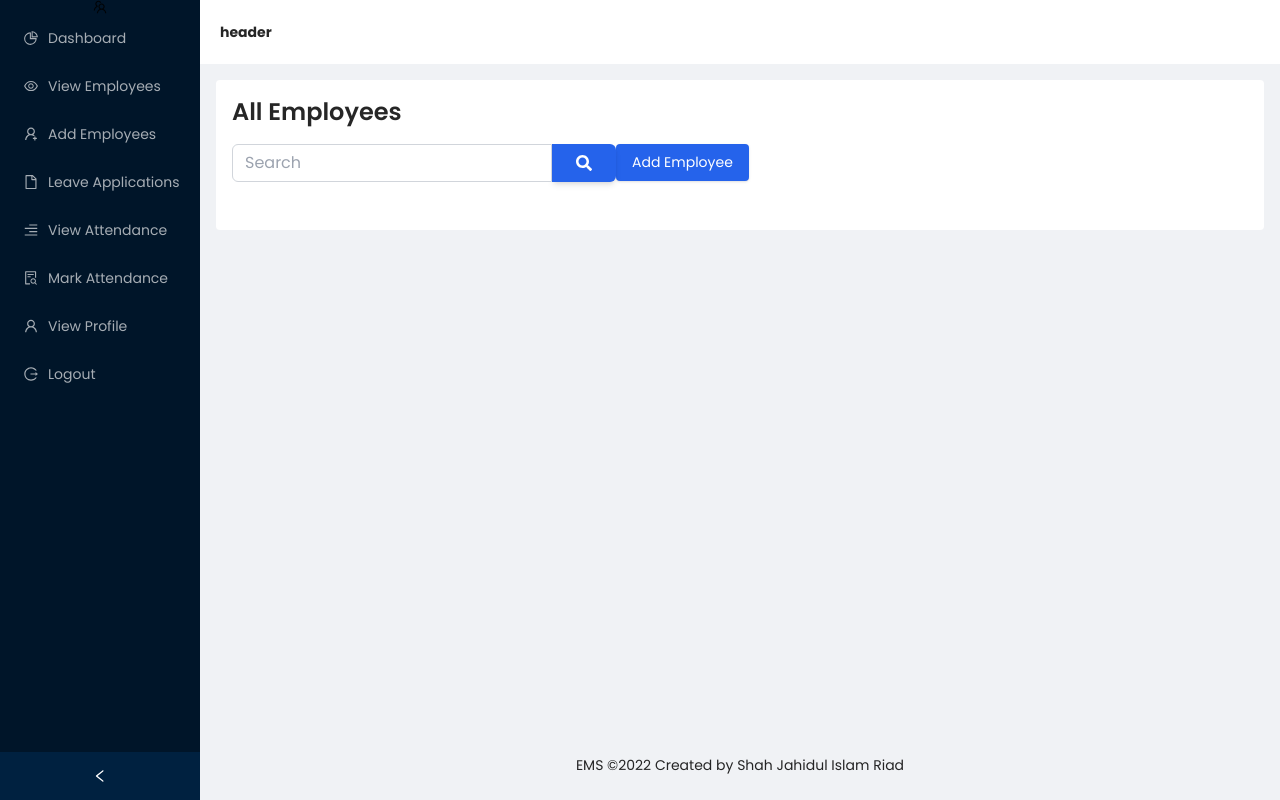
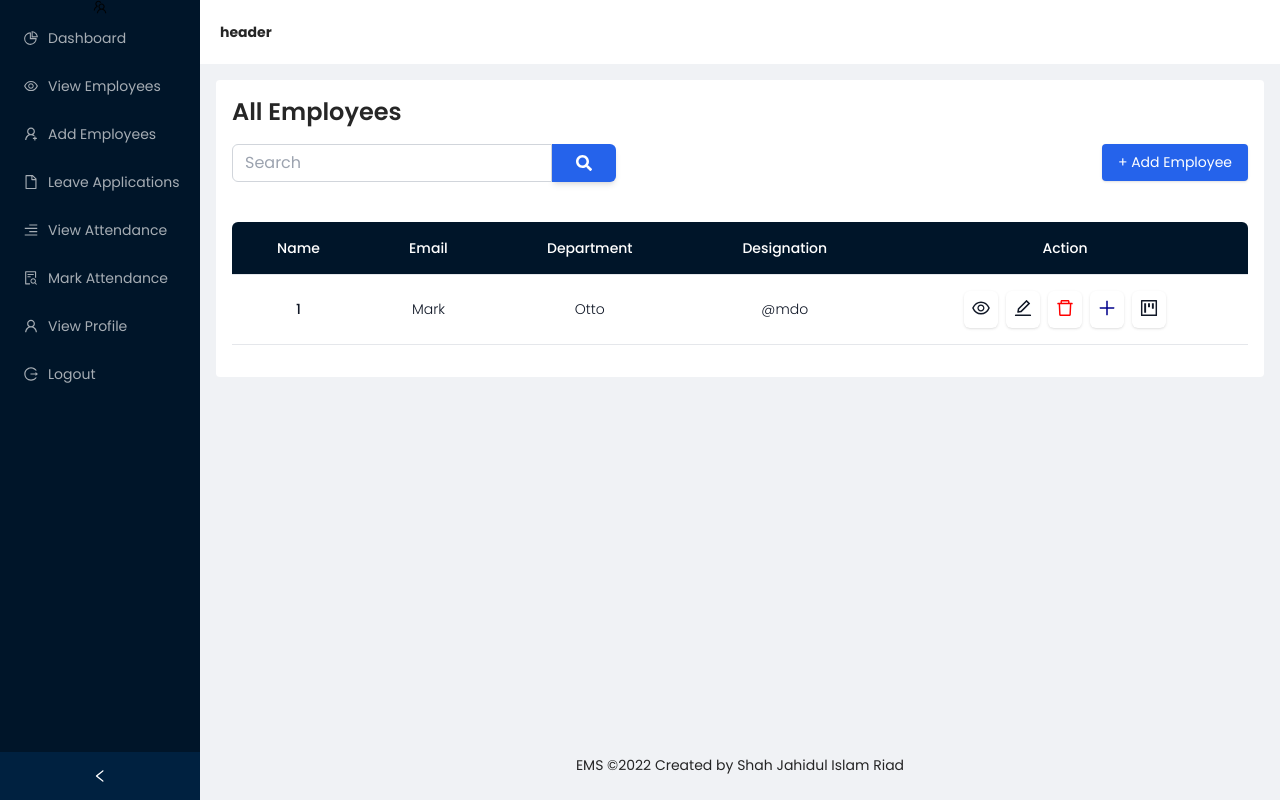
Before and after one commit to shahriad00/EMS-frontend, a React (Create React App) app: page /all-employees in a window 1280 px wide. Built offline with nearby package versions, Linux system fonts and the light colour scheme.

Commit message:
table added

```diff
--- /dev/null
+++ b/src/Components/AllEmployee/Table/AllEmployeeTable.js
@@ -0,0 +1,115 @@
+import {
+    DeleteOutlined,
+    EditOutlined,
+    EyeOutlined,
+    PlusOutlined,
+    ProjectOutlined
+} from "@ant-design/icons";
+import React from "react";
+
+const AllEmployeeTable = () => {
+    return (
+        <>
+            <div class="flex flex-col">
+                <div class="overflow-x-auto sm:-mx-6 lg:-mx-8">
+                    <div class="py-4 inline-block min-w-full sm:px-6 lg:px-8">
+                        <div class="overflow-hidden">
+                            <table class="min-w-full text-center">
+                                <thead class="border-b bg-[#001529]">
+                                    <tr>
+                                        <th
+                                            scope="col"
+                                            class="text-sm font-medium text-white px-6 py-4 rounded-tl-md"
+                                        >
+                                            Name
+                                        </th>
+                                        <th
+                                            scope="col"
+                                            class="text-sm font-medium text-white px-6 py-4"
+                                        >
+                                            Email
+                                        </th>
+                                        <th
+                                            scope="col"
+                                            class="text-sm font-medium text-white px-6 py-4"
+                                        >
+                                            Department
+                                        </th>
+                                        <th
+                                            scope="col"
+                                            class="text-sm font-medium text-white px-6 py-4"
+                                        >
+                                            Designation
+                                        </th>
+                                        <th
+                                            scope="col"
+                                            class="text-sm font-medium text-white px-6 py-4 rounded-tr-md"
+                                        >
+                                            Action
+                                        </th>
+                                    </tr>
+                                </thead>
+                                <tbody>
+                                    <tr class="bg-white border-b">
+                                        <td class="px-6 py-4 whitespace-nowrap text-sm font-medium text-gray-900">
+                                            1
+                                        </td>
+                                        <td class="text-sm text-gray-900 font-light px-6 py-4 whitespace-nowrap">
+                                            Mark
+                                        </td>
+                                        <td class="text-sm text-gray-900 font-light px-6 py-4 whitespace-nowrap">
+                                            Otto
+                                        </td>
+                                        <td class="text-sm text-gray-900 font-light px-6 py-4 whitespace-nowrap">
+                                            @mdo
+                                        </td>
+                                        <td class="flex justify-center w-100 text-sm text-gray-900 font-light px-6 py-4 whitespace-nowrap">
+                                            <div className="flex flex-1 gap-2 justify-center w-100">
+                                                <span title='View Details' className="p-2 shadow rounded-md hover:shadow-md hover:cursor-pointer">
+                                                    <EyeOutlined style={{
+                                                        fontSize: "18px",
+                                                    }}/>
+                                                </span>
+                                                <span title='Edit Employee Details' className="p-2 shadow rounded-md hover:shadow-md hover:cursor-pointer">
+                                                    <EditOutlined
+                                                    style={{
+                                                        fontSize: "18px",
+                                                    }}
+                                                />
+                                                </span>
+                                                <span title='Delete Employee' className="p-2 shadow rounded-md hover:shadow-md hover:cursor-pointer">
+                                                    <DeleteOutlined
+                                                    style={{
+                                                        color: "red",
+                                                        fontSize: "18px",
+                                                    }}
+                                                />
+                                                </span>
+                                                <span title='Add Project' className="p-2 shadow rounded-md hover:shadow-md hover:cursor-pointer">
+                                                    <PlusOutlined
+                                                    style={{
+                                                        color: "darkBlue",
+                                                        fontSize: "18px",
+                                                    }}
+                                                />
+                                                </span>
+                                                <span title='View project details' className="p-2 shadow rounded-md hover:shadow-md hover:cursor-pointer">
+                                                    <ProjectOutlined
+                                                    style={{
+                                                        fontSize: "18px",
+                                                    }}
+                                                />
+                                                </span>
+                                            </div>
+                                        </td>
+                                    </tr>
+                                </tbody>
+                            </table>
+                        </div>
+                    </div>
+                </div>
+            </div>
+        </>
+    );
+};
+export default AllEmployeeTable;
--- a/src/Pages/AllEmployees/AllEmployees.js
+++ b/src/Pages/AllEmployees/AllEmployees.js
@@ -1,8 +1,8 @@
 import React from "react";
+import AllEmployeeTable from "../../Components/AllEmployee/Table/AllEmployeeTable";
 
 const AllEmployees = () => {
     return (
-        <>
             <div className="m-4 p-4 bg-white rounded">
                 <div>
                     <h1 className="text-2xl bold font-semibold">
@@ -10,10 +10,10 @@ const AllEmployees = () => {
                     </h1>
                 </div>
                 <div className="flex align-center space-between py-4">
-                    <div className="flex search-bar">
+                    <div className="flex flex-1 search-bar">
                         <div className="flex justify-center">
                             <div className="xl:w-96">
-                                <div className="input-group relative flex items-stretch w-full mb-4">
+                                <div className="input-group relative flex items-stretch w-full mb-2">
                                     <input
                                         type="search"
                                         className="form-control w-full relative px-3 py-1.5 text-base font-normal text-gray-700 bg-white bg-clip-padding border border-solid border-gray-300 rounded-l-md transition ease-in-out m-0 focus:text-gray-700 focus:bg-white focus:border-blue-600 focus:outline-none"
@@ -48,12 +48,14 @@ const AllEmployees = () => {
                     </div>
                     <div>
                         <button className="px-4 py-2 bg-blue-600 text-white rounded shadow hover:bg-blue-700">
-                            Add Employee
+                            + Add Employee
                         </button>
                     </div>
                 </div>
+                <AllEmployeeTable/>
+
             </div>
-        </>
+
     );
 };
 
--- a/tailwind.config.js
+++ b/tailwind.config.js
@@ -4,7 +4,8 @@ module.exports = {
     "./src/**/*.{js,jsx,ts,tsx}",
   ],
   theme: {
-    extend: {},
+    extend: {
+    }
   },
   plugins: [
   ],
```
Also changed, not shown: 1 other file (tests, documents, lock files or other folders).
